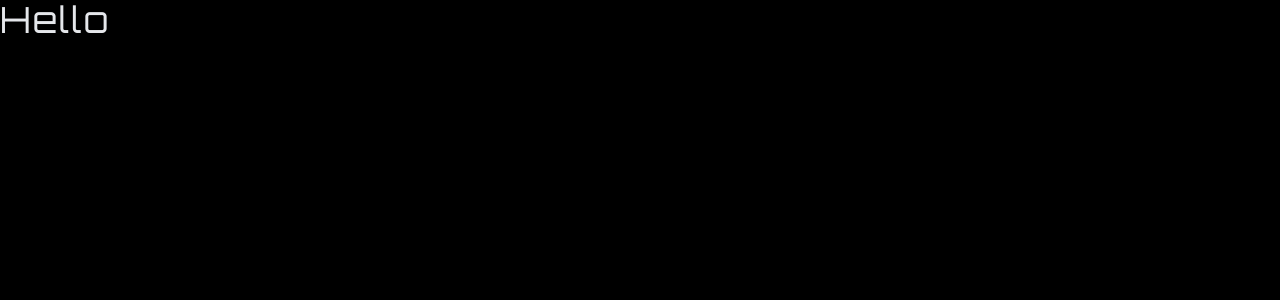
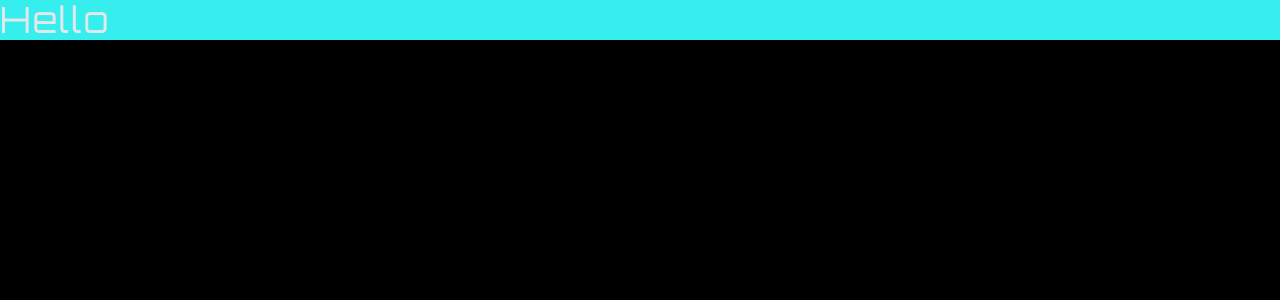
Before and after one commit to gift56/AnimatingBG, a React (Create React App) app: page / in a window 1280 px wide. Shown: the top 300 px of the page. Built offline with nearby package versions, Linux system fonts and the light colour scheme.

Commit message:
successfull added color

```diff
--- a/src/App.js
+++ b/src/App.js
@@ -3,7 +3,7 @@ import React from "react";
 const App = () => {
   return (
     <div>
-      <h1 className="text-4xl">Hello</h1>
+      <h1 className="text-4xl bg-thBlue">Hello</h1>
     </div>
   );
 };
--- a/tailwind.config.js
+++ b/tailwind.config.js
@@ -1,8 +1,14 @@
 /** @type {import('tailwindcss').Config} */
 module.exports = {
-  content: ["./src/**/*.{js,jsx,ts,tsx}",],
+  content: ["./src/**/*.{js,jsx,ts,tsx}"],
   theme: {
-    extend: {},
+    extend: {
+      colors: {
+        thBlue: "#35EEED",
+        thOrange: "#F9A23F",
+        thPurple: "#ED02FF"
+      },
+    },
   },
   plugins: [],
-}
+};
```
